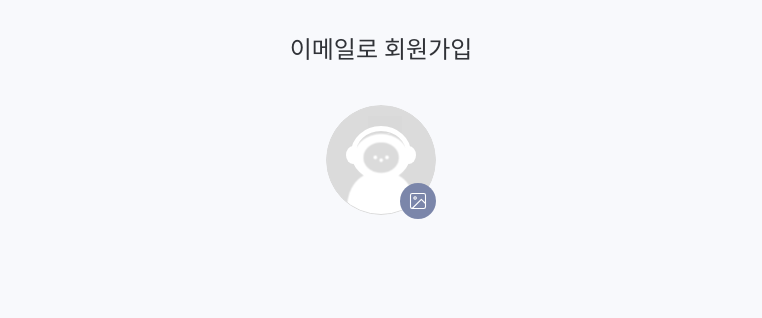
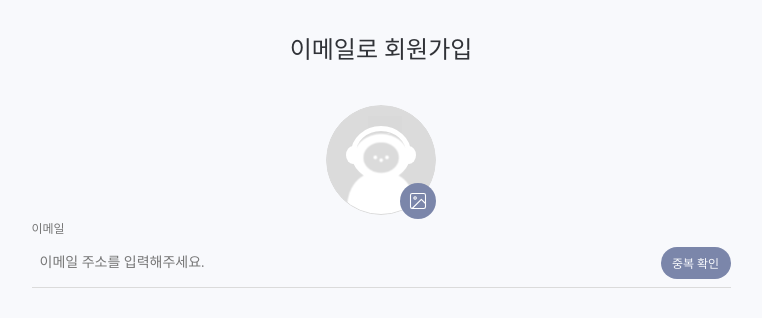
Before and after one commit to FRONTENDSCHOOL7/FeelMyRhythm-Frontend, a React (Create React App) app: page /register in a window 1280 px wide. Shown: the top 318 px of the page, without its empty margins (259-1021 px from the left). Built offline with nearby package versions, Linux system fonts and the light colour scheme; no server answers; a web font is replaced by a local one.

Commit message:
feat : 이메일 입력 (#323)

```diff
--- /dev/null
+++ b/src/components/sign/register/EmailInput.jsx
@@ -0,0 +1,42 @@
+import * as S from './register.styled';
+import { AiOutlineCheck } from 'react-icons/ai';
+
+export default function EmailInput({ email, setEmail, emailRef, emailValidState, setEmailValidState }) {
+  const handleChangeUserInfo = (e) => {
+    setEmail(e.target.value);
+  };
+
+  // 이메일 중복확인 함수
+  const handleClickEmailValid = (e) => {
+    e.preventDefault();
+
+    if (email === '' || email.includes('@') === false || email.includes('.') === false) {
+      setEmailValidState('잘못된 이메일 형식입니다.');
+      emailRef.current.focus();
+      return;
+    }
+  };
+
+  return (
+    <>
+      <S.InputBox>
+        <S.SubContent>이메일</S.SubContent>
+        <S.CheckBox>
+          <S.Input
+            type='email'
+            placeholder='이메일 주소를 입력해주세요.'
+            ref={emailRef}
+            onChange={(e) => handleChangeUserInfo(e)}
+          />
+
+          <S.CheckEmailButton
+            valid={emailValidState === '사용 가능한 이메일 입니다.' ? 'success' : 'none'}
+            onClick={(e) => handleClickEmailValid(e)}>
+            {emailValidState === '사용 가능한 이메일 입니다.' ? <AiOutlineCheck /> : '중복 확인'}
+          </S.CheckEmailButton>
+        </S.CheckBox>
+      </S.InputBox>
+      <S.EmailWarningContent valid={emailValidState}>{emailValidState}</S.EmailWarningContent>
+    </>
+  );
+}
--- a/src/components/sign/register/register.styled.js
+++ b/src/components/sign/register/register.styled.js
@@ -39,3 +39,79 @@ export const ChangeImg = styled.img`
   height: 20px;
   cursor: pointer;
 `;
+
+export const InputBox = styled.div`
+  border-bottom: 1px solid #dbdbdb;
+`;
+
+export const SubContent = styled.p`
+  color: ${({ theme }) => theme.subTextColor};
+
+  font-size: 12px;
+  font-weight: 500;
+
+  padding-bottom: 10px;
+`;
+
+export const Input = styled.input`
+  width: 70%;
+  height: 32px;
+
+  padding: 0;
+  border: none;
+  outline: none;
+
+  font-size: 14px;
+  font-weight: 400;
+  line-height: 14px;
+
+  margin-bottom: 8px;
+
+  padding-left: 8px;
+
+  background-color: ${({ theme }) => theme.backgroundColor};
+  color: ${({ theme }) => theme.textColor};
+
+  &::placeholder {
+    color: ${({ theme }) => theme.subTextColor};
+  }
+`;
+
+export const CheckEmailButton = styled.button`
+  width: 70px;
+  height: 32px;
+  border: none;
+  color: ${({ theme }) => theme.btnTextColor};
+  background-color: ${({ valid, theme }) => (valid === 'success' ? 'transparent' : theme.btnEnabledBgColor)};
+
+  font-size: ${({ valid }) => (valid === 'success' ? '16px' : '12px')};
+  /* color: ${({ valid }) => (valid === 'success' ? 'green' : '#767676')}; */
+  font-weight: 500;
+
+  margin-bottom: ${({ valid }) => (valid === 'success' ? '5px' : '8px')};
+  margin-left: auto;
+
+  text-align: ${({ valid }) => (valid === 'success' ? 'right' : 'center')};
+  /* border: ${({ valid }) => (valid === 'success' ? 'none' : '1px solid #dbdbdb')}; */
+
+  cursor: ${({ valid }) => (valid === 'success' ? 'default' : 'pointer')};
+  border-radius: 30px;
+`;
+
+export const CheckBox = styled.div`
+  display: flex;
+  align-items: center;
+`;
+
+export const WarningContent = styled.p`
+  font-size: 12px;
+  font-weight: 500;
+  line-height: 14px;
+
+  padding-top: 6px;
+  padding-bottom: 16px;
+`;
+
+export const EmailWarningContent = styled(WarningContent)`
+  color: ${({ valid }) => (valid === '사용 가능한 이메일 입니다.' ? 'green' : '#eb5757')};
+`;
--- a/src/pages/sign/register/RegisterPage.jsx
+++ b/src/pages/sign/register/RegisterPage.jsx
@@ -1,14 +1,26 @@
-import React, { useState } from 'react';
+import React, { useRef, useState } from 'react';
 import * as S from './registerPage.styled';
 import Title from '../../../components/sign/register/Title';
 import ProfileImage from '../../../components/sign/register/ProfileImage';
+import EmailInput from '../../../components/sign/register/EmailInput';
 export default function RegisterPage() {
   const [image, setImage] = useState('');
+
+  const [email, setEmail] = useState('');
+  const emailRef = useRef(null);
+  const [emailValidState, setEmailValidState] = useState('');
 
   return (
     <S.RegisterLayout>
       <Title />
       <ProfileImage setImage={setImage} />
+      <EmailInput
+        email={email}
+        emailRef={emailRef}
+        setEmail={setEmail}
+        emailValidState={emailValidState}
+        setEmailValidState={setEmailValidState}
+      />
     </S.RegisterLayout>
   );
 }
```
